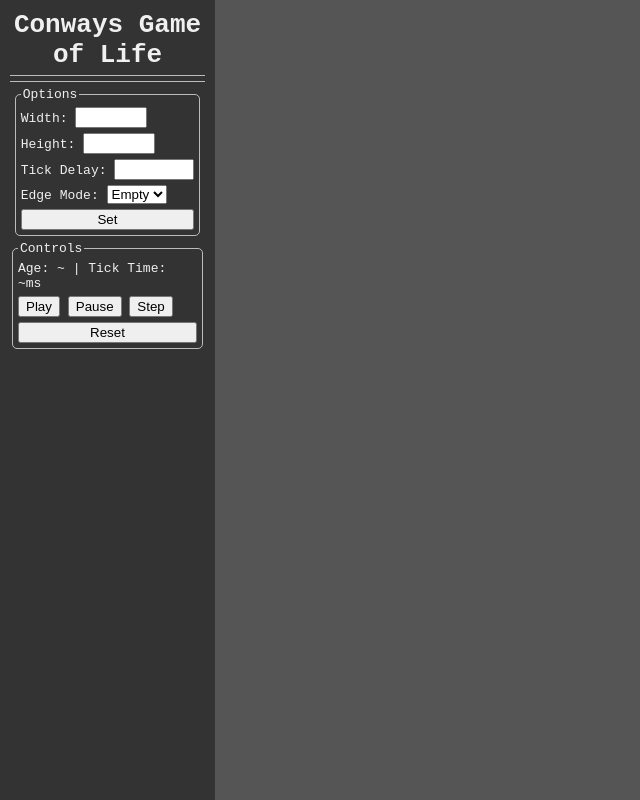
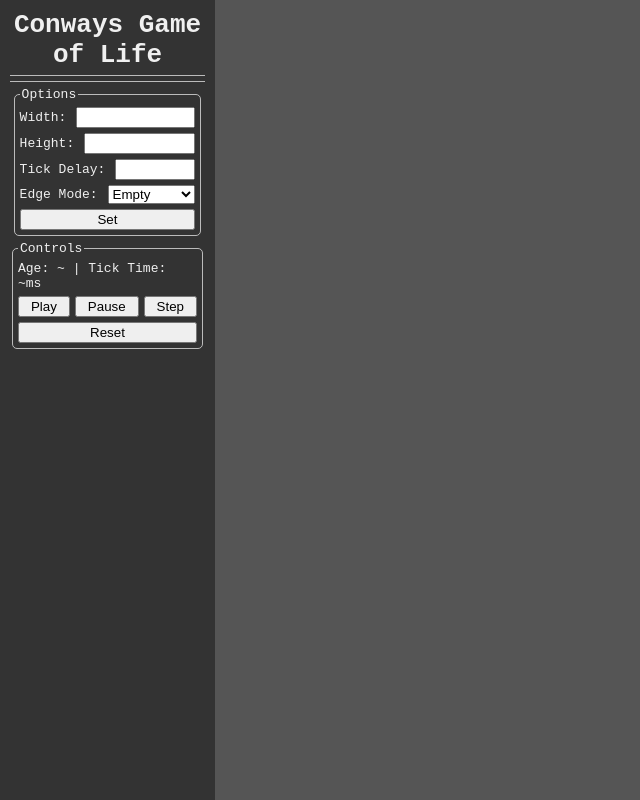
Before and after one commit to jamie-thompson-1024/ConwaysLifeJS, a website with bundled scripts: page public/index.html in a window 1280 px wide. Shown: the whole page, without its empty margins (0-640 px from the left). Built offline with nearby package versions, Linux system fonts and the light colour scheme.

Commit message:
Update demo

```diff
--- a/public/index.css
+++ b/public/index.css
@@ -61,3 +61,25 @@ body {
 
     padding: 5px;
 }
+
+#controls fieldset > label {
+    display: flex;
+    justify-content: space-between;
+    align-items: center;
+    gap: 10px;
+}
+
+#controls fieldset > label > * {
+    flex-grow: 1;
+}
+
+.spaceCenterFill {
+    display: flex;
+    justify-content: center;
+    align-items: center;
+    gap: 5px;
+}
+
+.spaceCenterFill > * {
+    flex-grow: 1;
+}
--- a/public/index.html
+++ b/public/index.html
@@ -54,7 +54,7 @@
                     Age: <span id="gameAge">~</span> |
                     Tick Time: <span id="tickTime">~</span>ms
                 </span>
-                <div>
+                <div class="spaceCenterFill">
                     <input type="button" id="playButton" value="Play">
                     <input type="button" id="pauseButton" value="Pause">
                     <input type="button" id="stepButton" value="Step">
--- a/public/index.js
+++ b/public/index.js
@@ -3,7 +3,7 @@ const life = new ConwaysLife({
     edgeMode: 'filled',
     height: 250,
     width: 250,
-    tickDelay: 500,
+    tickDelay: 100,
 });
 console.log(life);
 
@@ -56,7 +56,7 @@ resize();
 function draw()
 {
     ageDisplay.innerText = life.age;
-    tickTimeDisplay.innerText = life.lastTickDuration;
+    tickTimeDisplay.innerText = Math.floor(life.lastTickDuration);
 
     let squareWidth = canvas.width / life.width;
     let squareHeight = canvas.height / life.height;
```
